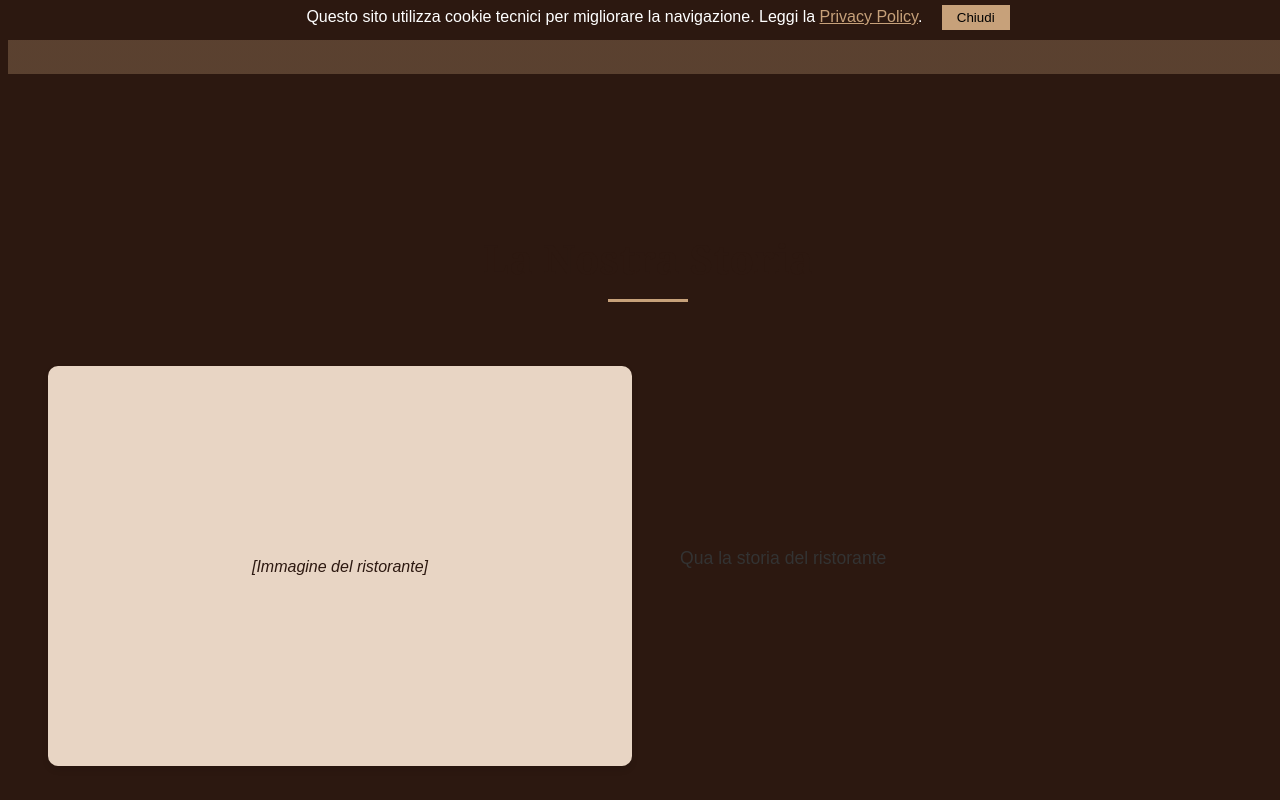
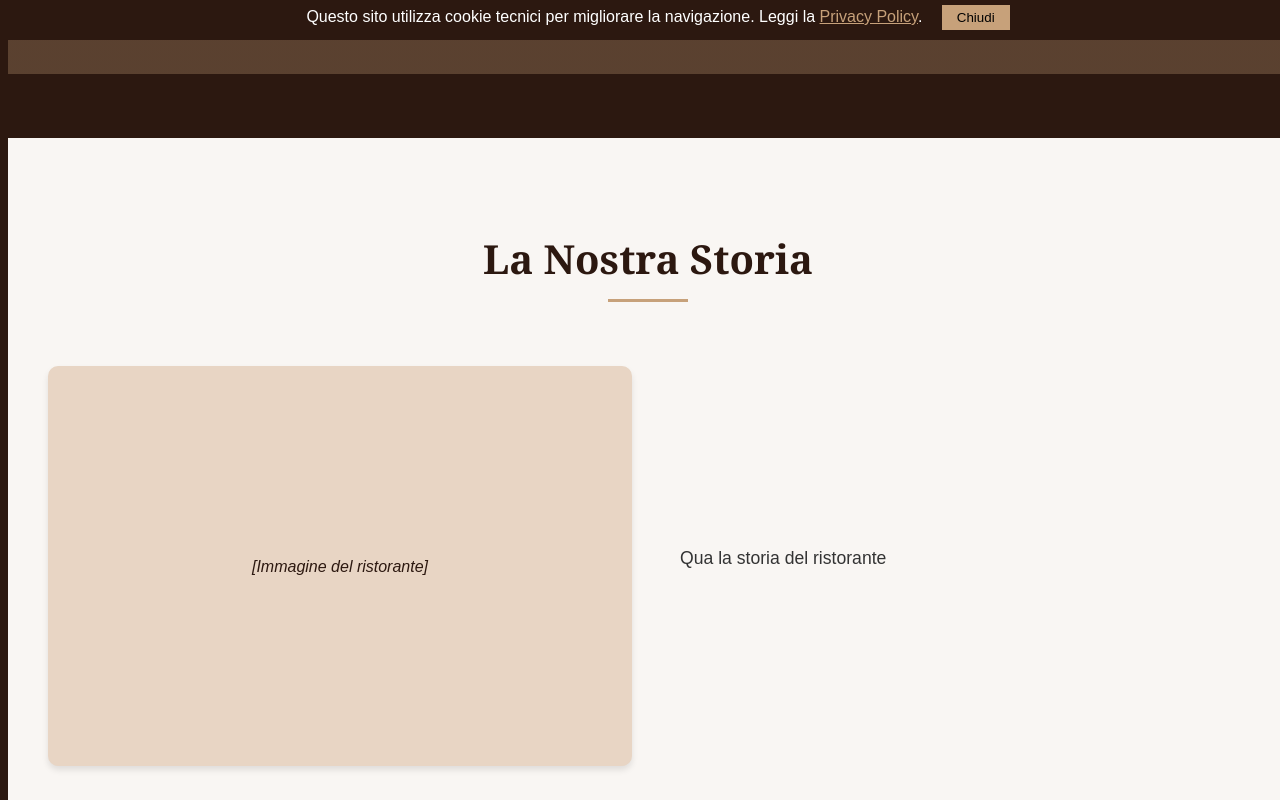
Before and after one commit to moris99311/sito, a plain HTML site: page index.html in a window 1280 px wide. Shown: the part 760-1560 px from the top of the page. Drawn offline with Linux system fonts and the light colour scheme; some icons are missing.

Commit message:
Update aspetto.css

```diff
--- a/aspetto.css
+++ b/aspetto.css
@@ -90,6 +90,10 @@
     width: 100vw;
     overflow-x: hidden;
          }
+
+.container, .hero, main, section {
+    background-color: var(--bg-light); /* Sfondo chiaro solo dentro questi elementi */
+}
 
 
         h1, h2, h3, h4, h5, h6 {
```
